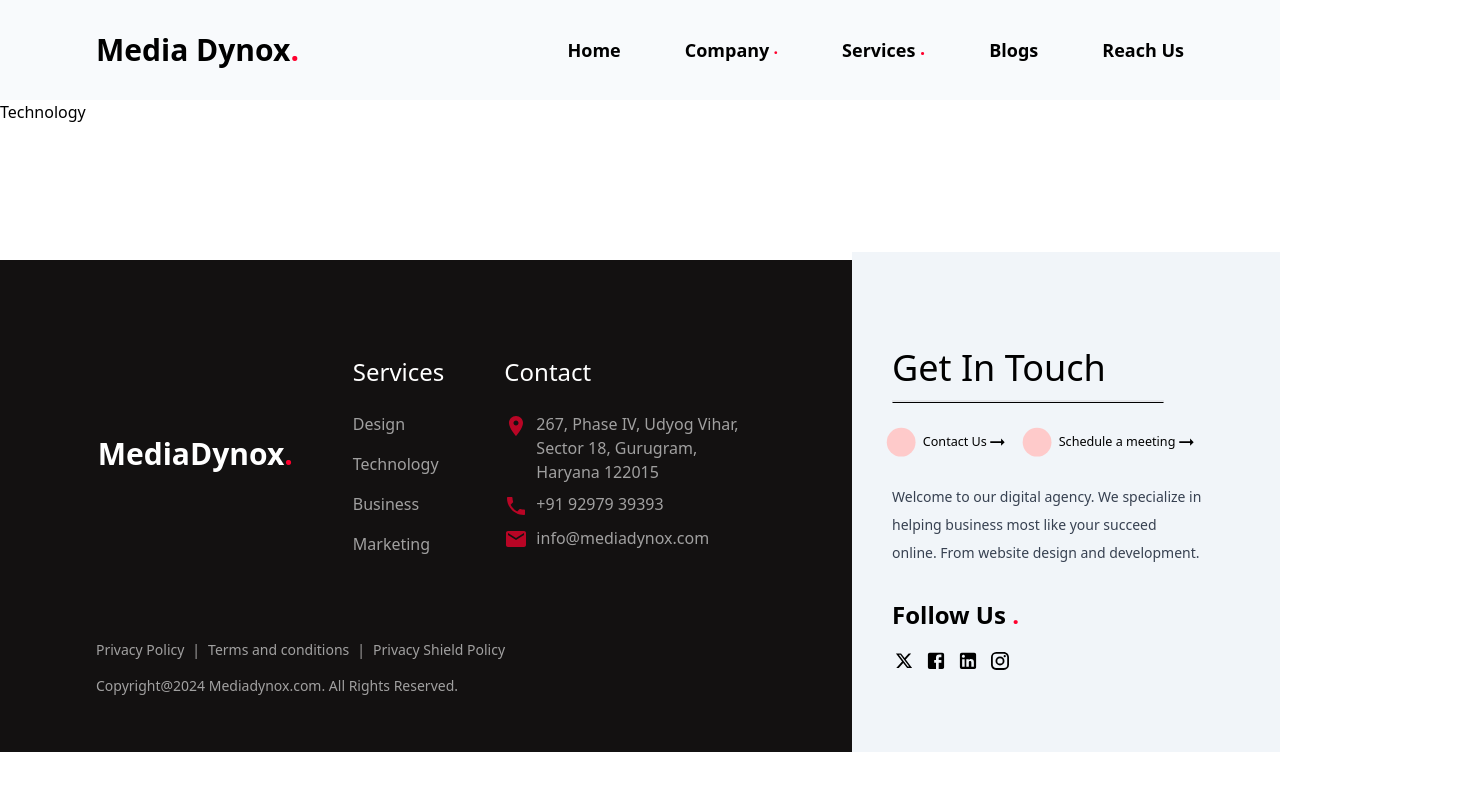
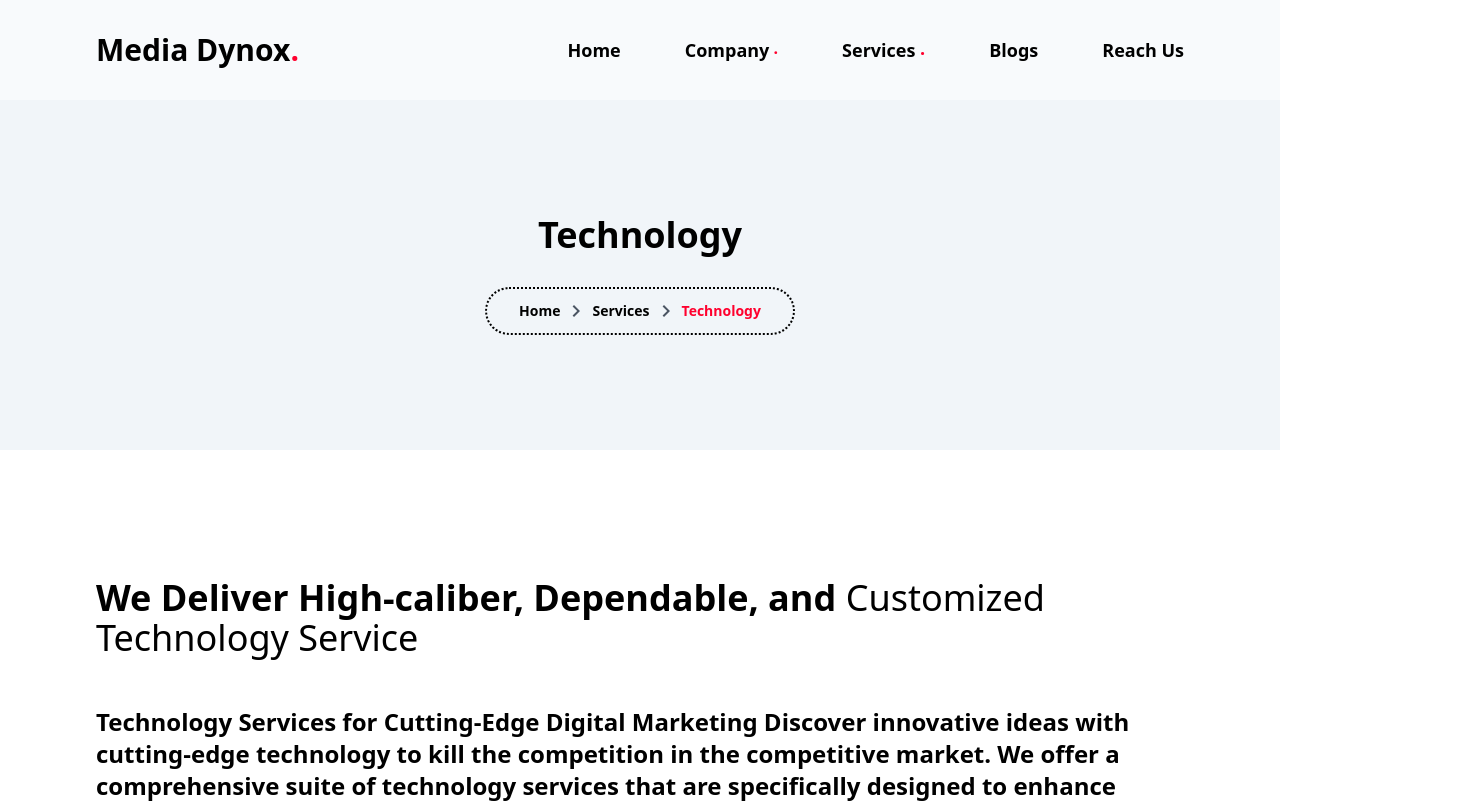
Before and after one commit to rkcoola792/media-dynox-revamped, a React (Vite) app: page /technology in a window 1280 px wide. Shown: the top 803 px of the page, 1472 px wide, since content can reach past the window. Built offline with nearby package versions, Linux system fonts and the light colour scheme; the HTML template or start-up script is replaced by a standard one.

Commit message:
technology page crated

```diff
--- a/src/App.jsx
+++ b/src/App.jsx
@@ -10,7 +10,7 @@ import AboutUS from "./components/Pages/Company/AboutUS/AboutUS.jsx";
 import Team from "./components/Pages/Company/Team/Team.jsx";
 
 
-import Technology from "./components/Pages/Services/Design/Technology/Technology.jsx";
+import Technology from "./components/Pages/Services/Technology/Technology.jsx";
 import Business from "./components/Pages/Services/Business/Business.jsx";
 import Marketing from "./components/Pages/Marketing/Marketing.jsx";
 import Design from "./components/Pages/Services/Design/Design.jsx";
--- a/src/components/Dropdown/Dropdown.jsx
+++ b/src/components/Dropdown/Dropdown.jsx
@@ -26,6 +26,7 @@ const Dropdown = ({ reference }) => {
 
   return (
     <div className="dropdown w-[380px] p-8 shadow-lg flex flex-col gap-8 rounded-sm transition duration-450 ease-out hover:ease-in ">
+      <Link to="">
         <Item
           subheading={
             reference == "Service"
@@ -36,6 +37,7 @@ const Dropdown = ({ reference }) => {
           img={reference == "Service" ? "/marketing.webp" : "/office.webp"}
           color="bg-red-100"
         ></Item>
+      </Link>
       <Item
         subheading={
           reference == "Service"
--- a/src/components/Pages/Marketing/Section2.jsx
+++ b/src/components/Pages/Marketing/Section2.jsx
@@ -7,6 +7,7 @@ const Section2 = ({
   firstParagraph,
   secondParagraph,
   thirdParagraph,
+  fourthParagraph
 }) => {
   return (
     <div className="Section-2 sm:px-24  sm:mt-20 px-8 sm:py-12 py-12">
@@ -46,14 +47,14 @@ const Section2 = ({
           whileInView={{ opacity: 1, y: 0 }}
           transition={{ duration: 0.5, delay: 0.1 }}
         >
-          {secondParagraph}
+          {thirdParagraph}
         </motion.p>
         <motion.p
           initial={{ opacity: 0, y: 75 }}
           whileInView={{ opacity: 1, y: 0 }}
           transition={{ duration: 0.5, delay: 0.1 }}
         >
-          {thirdParagraph}
+          {fourthParagraph}
         </motion.p>
       </motion.div>
     </div>
--- a/src/components/Pages/Services/Design/Technology/Technology.jsx
+++ /dev/null
@@ -1,11 +0,0 @@
-import React from 'react'
-
-const Technology = () => {
-  return (
-    <div>
-      Technology
-    </div>
-  )
-}
-
-export default Technology
--- /dev/null
+++ b/src/components/Pages/Services/Technology/Technology.jsx
@@ -0,0 +1,49 @@
+import React from 'react'
+import { Section1 } from '../../Marketing/Section1';
+import Section2 from '../../Marketing/Section2';
+import Section3 from '../../Marketing/Section3';
+import Section4 from '../../Marketing/Section4';
+import Section8 from '../../../Homepage/Section8';
+import Section9 from '../../../Homepage/Section9';
+import Section10 from '../../Marketing/Section9';
+
+const Technology = () => {
+  return (
+    <div>
+      <Section1
+        heading="Technology"
+        subheading=""
+        first="Home"
+        second="Services"
+        third="Technology"
+      ></Section1>
+      <Section2
+        heading="We Deliver High-caliber, Dependable, and "
+        subheading="Customized Technology Service"
+        firstParagraph="Technology Services for Cutting-Edge Digital Marketing Discover innovative ideas with cutting-edge technology to kill the competition in the competitive market. We offer a comprehensive suite of technology services that are specifically designed to enhance digital marketing metrics."
+        secondParagraph="We integrated the latest technologies, automation tools, data analytics, and artificial intelligence with effective strategies to align your business goals and brand objectives."
+        thirdParagraph="At our technology services, we deliver results-driven customized solutions to meet the unique needs of your business to drive growth, engagement, and ROI."
+      ></Section2>
+      <Section3
+        first="Web Development"
+        second="App Development"
+        third="Software Development"
+        fourth="Enterprise Solution"
+      ></Section3>
+      <Section4
+        heading="How Do We Work?"
+        paragraph="We bring innovative solutions with pioneering technology to deliver the most efficient solutions which are in line with your business."
+      ></Section4>
+      <Section8></Section8>
+      <Section9
+        heading="Future Proof Your Business"
+        subheading="Right Away"
+      ></Section9>
+      <div className='mt-32'>
+        <Section10></Section10>
+      </div>
+    </div>
+  );
+}
+
+export default Technology
```
Lines whose indentation alone changed are shown as unchanged.
